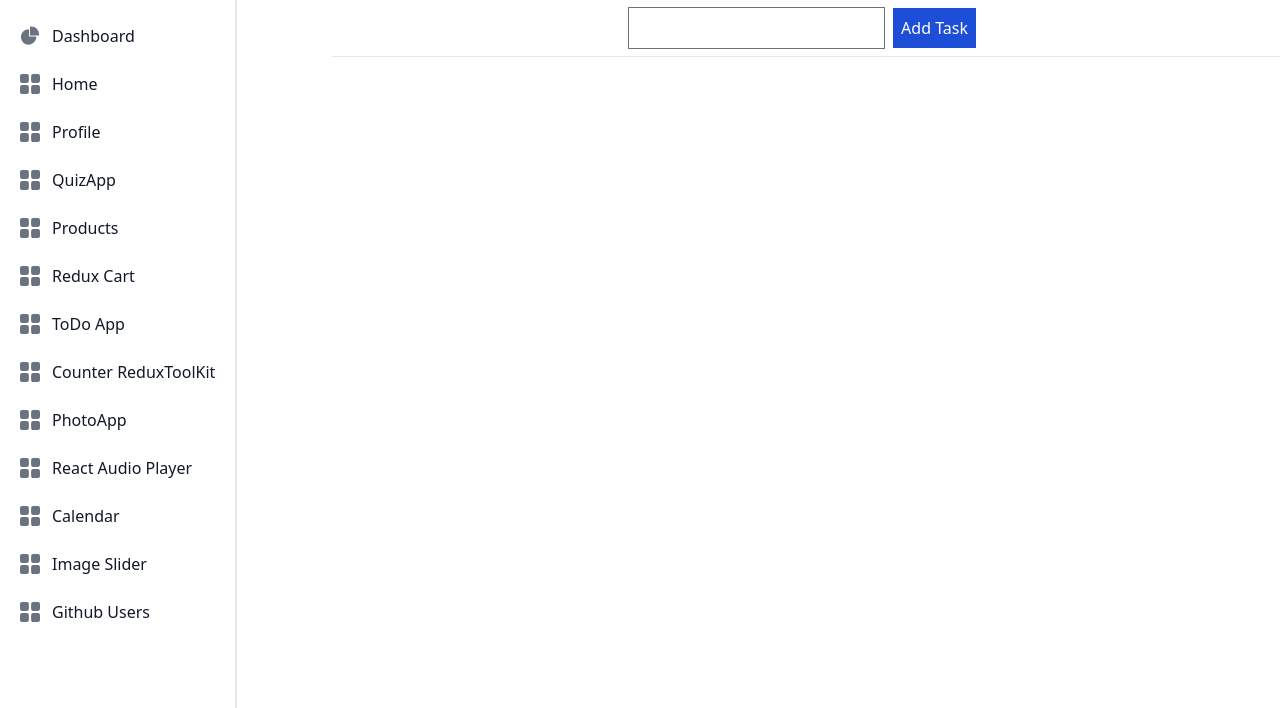
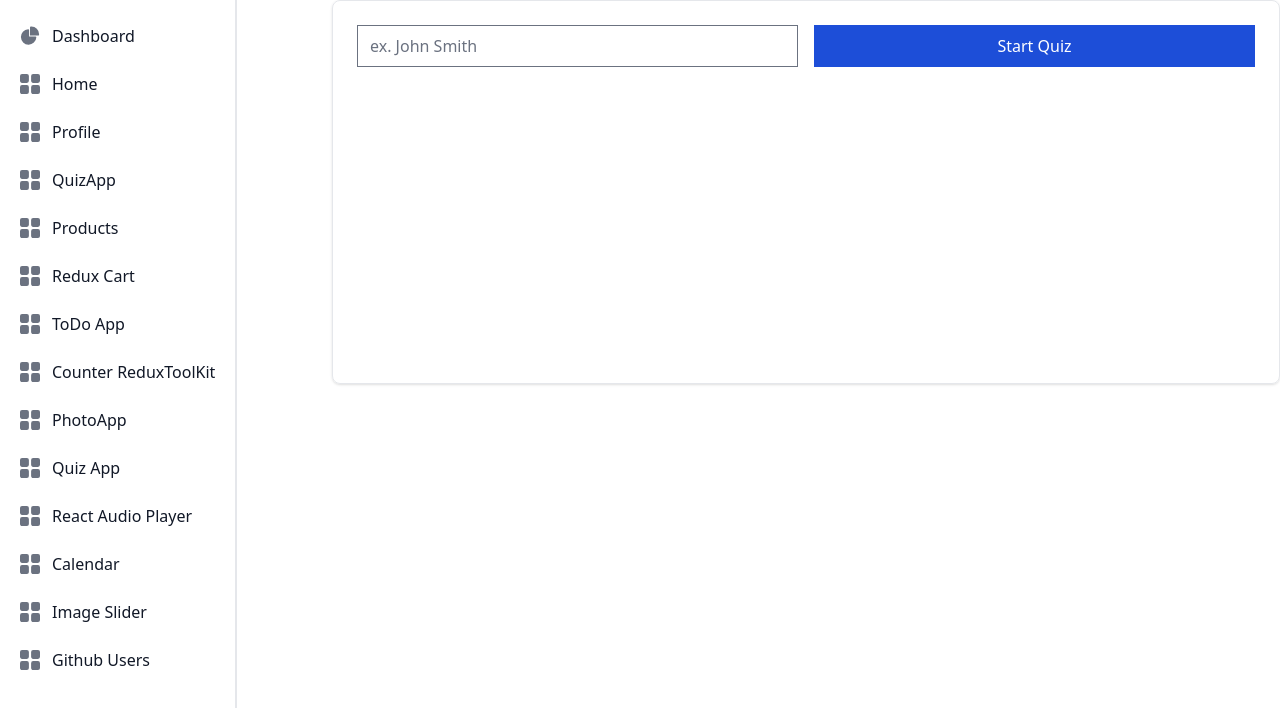
Before and after one commit to TheAjinkya/30-days-30-projects, a React (Create React App) app: page /quiz in a window 1280 px wide. Shown: the top 708 px of the page. Built offline with nearby package versions, Linux system fonts and the light colour scheme.

Commit message:
Updated the quiz app code

```diff
--- a/package.json
+++ b/package.json
@@ -13,6 +13,7 @@
     "axios": "^1.6.2",
     "react": "^18.2.0",
     "react-big-calendar": "^1.8.5",
+    "react-confetti-explosion": "^2.1.2",
     "react-dom": "^18.2.0",
     "react-redux": "^8.1.3",
     "react-router-dom": "^6.20.0",
--- a/src/App.js
+++ b/src/App.js
@@ -74,6 +74,7 @@ function App() {
                 <Route path="/calender" element={<CalenderApp />}></Route>
                 <Route path="/imageslider" element={<ImageSliderComp />}></Route>
                 <Route path="/git" element={<GitHubUsers />}></Route>
+                <Route path="/quizapp" element={<QuizApp />}></Route>
                 <Route path="/*" element={<MainPhotoPage />}></Route>
               </Routes>
             </div>
--- a/src/components/Navbar.js
+++ b/src/components/Navbar.js
@@ -110,6 +110,16 @@ function Navbar() {
                                 <path d="M6.143 0H1.857A1.857 1.857 0 0 0 0 1.857v4.286C0 7.169.831 8 1.857 8h4.286A1.857 1.857 0 0 0 8 6.143V1.857A1.857 1.857 0 0 0 6.143 0Zm10 0h-4.286A1.857 1.857 0 0 0 10 1.857v4.286C10 7.169 10.831 8 11.857 8h4.286A1.857 1.857 0 0 0 18 6.143V1.857A1.857 1.857 0 0 0 16.143 0Zm-10 10H1.857A1.857 1.857 0 0 0 0 11.857v4.286C0 17.169.831 18 1.857 18h4.286A1.857 1.857 0 0 0 8 16.143v-4.286A1.857 1.857 0 0 0 6.143 10Zm10 0h-4.286A1.857 1.857 0 0 0 10 11.857v4.286c0 1.026.831 1.857 1.857 1.857h4.286A1.857 1.857 0 0 0 18 16.143v-4.286A1.857 1.857 0 0 0 16.143 10Z" />
                             </svg>
                             <span className="flex-1 ms-3 text-left whitespace-nowrap">
+                                <NavLink to="/quizapp">Quiz App</NavLink>
+                            </span>
+                        </a>
+                    </li>
+                    <li>
+                        <a className="flex items-center p-2 text-gray-900 rounded-lg dark:text-white hover:bg-gray-100 dark:hover:bg-gray-700 group">
+                            <svg className="flex-shrink-0 w-5 h-5 text-gray-500 transition duration-75 dark:text-gray-400 group-hover:text-gray-900 dark:group-hover:text-white" aria-hidden="true" xmlns="http://www.w3.org/2000/svg" fill="currentColor" viewBox="0 0 18 18">
+                                <path d="M6.143 0H1.857A1.857 1.857 0 0 0 0 1.857v4.286C0 7.169.831 8 1.857 8h4.286A1.857 1.857 0 0 0 8 6.143V1.857A1.857 1.857 0 0 0 6.143 0Zm10 0h-4.286A1.857 1.857 0 0 0 10 1.857v4.286C10 7.169 10.831 8 11.857 8h4.286A1.857 1.857 0 0 0 18 6.143V1.857A1.857 1.857 0 0 0 16.143 0Zm-10 10H1.857A1.857 1.857 0 0 0 0 11.857v4.286C0 17.169.831 18 1.857 18h4.286A1.857 1.857 0 0 0 8 16.143v-4.286A1.857 1.857 0 0 0 6.143 10Zm10 0h-4.286A1.857 1.857 0 0 0 10 11.857v4.286c0 1.026.831 1.857 1.857 1.857h4.286A1.857 1.857 0 0 0 18 16.143v-4.286A1.857 1.857 0 0 0 16.143 10Z" />
+                            </svg>
+                            <span className="flex-1 ms-3 text-left whitespace-nowrap">
                                 <NavLink to="/audioplayer">React Audio Player</NavLink>
                             </span>
                         </a>
--- a/src/components/QuizApp/QuizApp.js
+++ b/src/components/QuizApp/QuizApp.js
@@ -1,37 +1,21 @@
-import React, { useCallback, useState } from 'react'
+import React, { createContext, useCallback, useState } from 'react'
+import Menu from './components/Menu';
+import QuizCard from './components/QuizCard';
+import FinishCard from './components/FinishCard';
 let globalCount = 0;
+
+export const MainContext = createContext();
 
 function QuizApp() {
 
-
-  const [todos, setTodos] = useState([]);
-  const [task, setTask] = useState("");
-
-  const submitTask = useCallback(() => {
-    setTodos(prevData => [...prevData, { id: globalCount++, name: task }])
-    console.log("New Task ", task)
-  }, [task])
-
-  const deleteTask = useCallback((id) => {
-    console.log("deletetask, todos", id, todos);
-    setTodos(todos.filter(elm => elm.id !== id))
-  }, [todos])
-
-
-  return (
-    <div>
-      <input type='text' onChange={(e) => { setTask(e.target.value) }} />
-      <button onClick={() => { submitTask() }} className='bg-blue-700 text-white m-2 p-2'>Add Task</button>
-      <hr />
-
-      {todos.map(elm => {
-        return (<ul>
-          <li>{elm.id} {elm.name} <button onClick={() => { deleteTask(elm.id) }}>Delete</button> </li>
-        </ul>
-        )
-      })}
-
-    </div>
+  const [currentState, setCurrentState] = useState("menu");
+  return (<div>
+    <MainContext.Provider value={{ currentState, setCurrentState }}>
+      {currentState === "menu" && <Menu />}
+      {currentState === "quiz" && <QuizCard/>}
+      {currentState === "finish" && <FinishCard/>}
+    </MainContext.Provider>
+  </div>
   )
 }
 
--- /dev/null
+++ b/src/components/QuizApp/components/FinishCard.js
@@ -0,0 +1,18 @@
+import React, { useContext } from 'react'
+import { MainContext } from '../QuizApp';
+
+function FinishCard() {
+    const { currentState, setCurrentState } = useContext(MainContext);
+    return (<div>
+        <div className="p-6 bg-white border border-gray-200 rounded-lg shadow dark:bg-gray-800 dark:border-gray-700">
+            <h5 className="mb-2 text-2xl font-bold tracking-tight text-gray-900 dark:text-white"> You've completed the Quiz </h5>
+            <br />
+            <div className='flex justify-center'>
+                <button onClick={()=>{setCurrentState("menu")}} className='bg-purple-600 text-white p-2 m-2 w-36'>Start New Quiz</button> <br />
+            </div>
+
+        </div>
+    </div>)
+}
+
+export default FinishCard
--- /dev/null
+++ b/src/components/QuizApp/components/Menu.js
@@ -0,0 +1,17 @@
+import React, { useContext } from 'react'
+import { MainContext } from '../QuizApp';
+
+function Menu() {
+
+    const { currentState, setCurrentState } = useContext(MainContext);
+    return (<div>
+        <div className="p-6 bg-teal-500 h-96 border border-gray-200 rounded-lg shadow dark:bg-gray-800 dark:border-gray-700">
+            <div className='grid grid-cols-2 gap-4 content-center'>
+                <input type='text' placeholder='ex. John Smith' />
+                <button className='bg-blue-700 text-white' onClick={() => { setCurrentState("quiz") }}>Start Quiz</button>
+            </div>
+        </div>
+    </div>)
+}
+
+export default Menu
--- /dev/null
+++ b/src/components/QuizApp/components/QuizCard.js
@@ -0,0 +1,56 @@
+import React, { useContext, useState } from 'react'
+import { MainContext } from '../QuizApp';
+
+const quizData = [{
+    'question': 'What is the capital of England',
+    'options': ['London', 'Paris', 'Zurich', 'Delhi'],
+    'answer': 1
+},
+{
+    'question': 'What is the capital of France',
+    'options': ['London', 'Paris', 'Zurich', 'Delhi'],
+    'answer': 2
+},
+{
+    'question': 'What is the capital of Switzerland',
+    'options': ['London', 'Paris', 'Zurich', 'Delhi'],
+    'answer': 3
+}
+]
+
+function QuizCard() {
+    const { currentState, setCurrentState } = useContext(MainContext);
+    const [questioNum, setQuestioNum] = useState(0);
+    const options = quizData[questioNum].options
+
+    const nextQuestion = () => {
+        const totalNum = quizData.length-1;
+        setQuestioNum(prevValue => {
+            if (prevValue < totalNum) {
+                return prevValue + 1
+            } else {
+                setCurrentState("finish")
+                return 0
+            }
+        })
+    }
+
+    return (
+        <div>
+            <div className="p-6 bg-white border border-gray-200 rounded-lg shadow dark:bg-gray-800 dark:border-gray-700">
+                <h5 className="mb-2 text-2xl font-bold tracking-tight text-gray-900 dark:text-white"> {quizData[questioNum].question} </h5>
+                <br />
+                {options && options.map(elm => {
+                    return (<>
+                        <button className='bg-blue-700 hover:bg-blue-200 hover:text-black  text-white p-2 m-2 w-24'>{elm}</button> <br />
+                    </>)
+                })}
+            </div>
+            <div className='flex justify-center'>
+                <button onClick={() => { setCurrentState("menu") }} className='bg-purple-600 text-white p-2 m-2 w-24'>Prev</button> <br />
+                <button onClick={() => { nextQuestion() }} className='bg-purple-600 text-white p-2 m-2 w-24'>Next</button> <br />
+            </div>
+        </div>)
+}
+
+export default QuizCard
```
Also changed, not shown: 1 other file (tests, documents, lock files or other folders).
